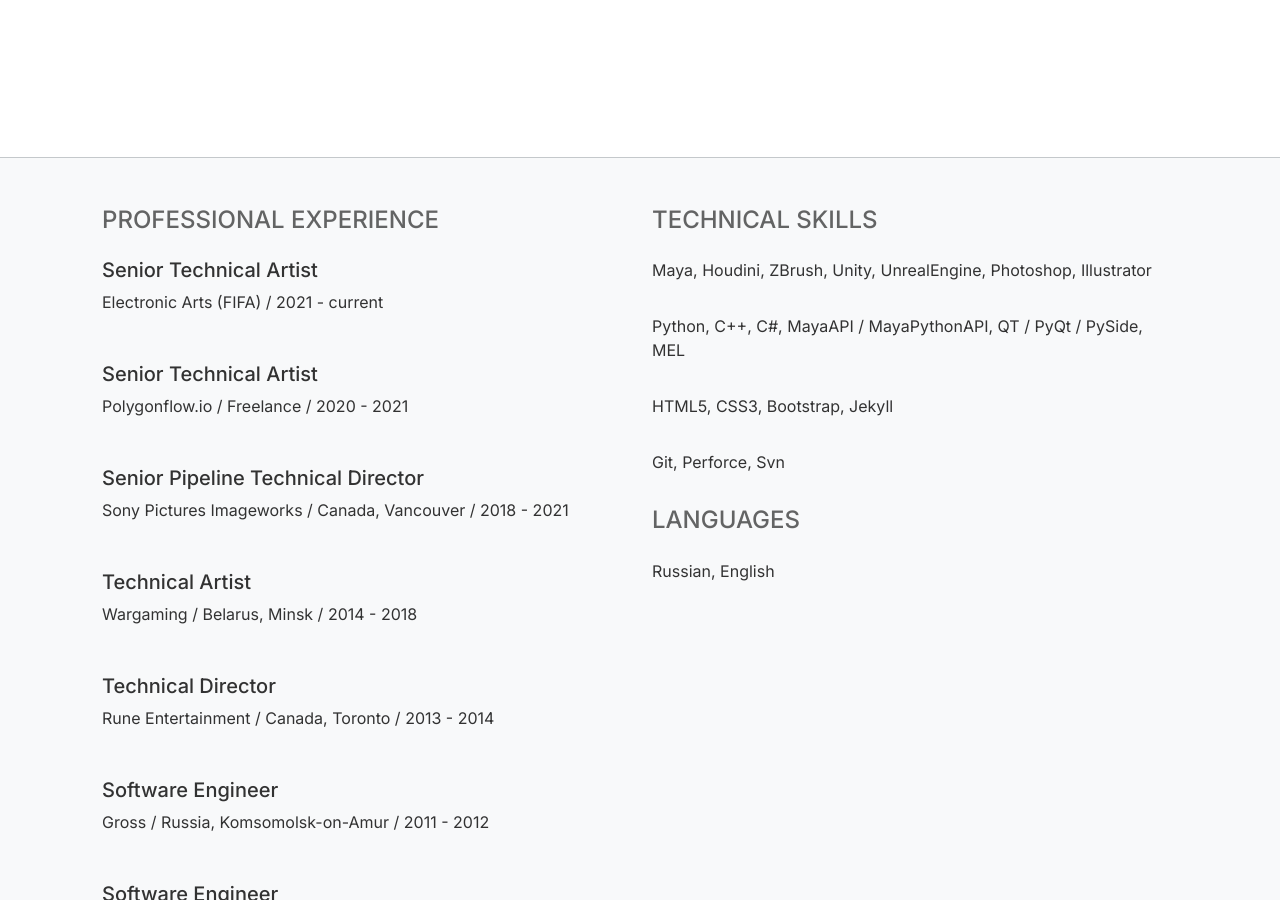
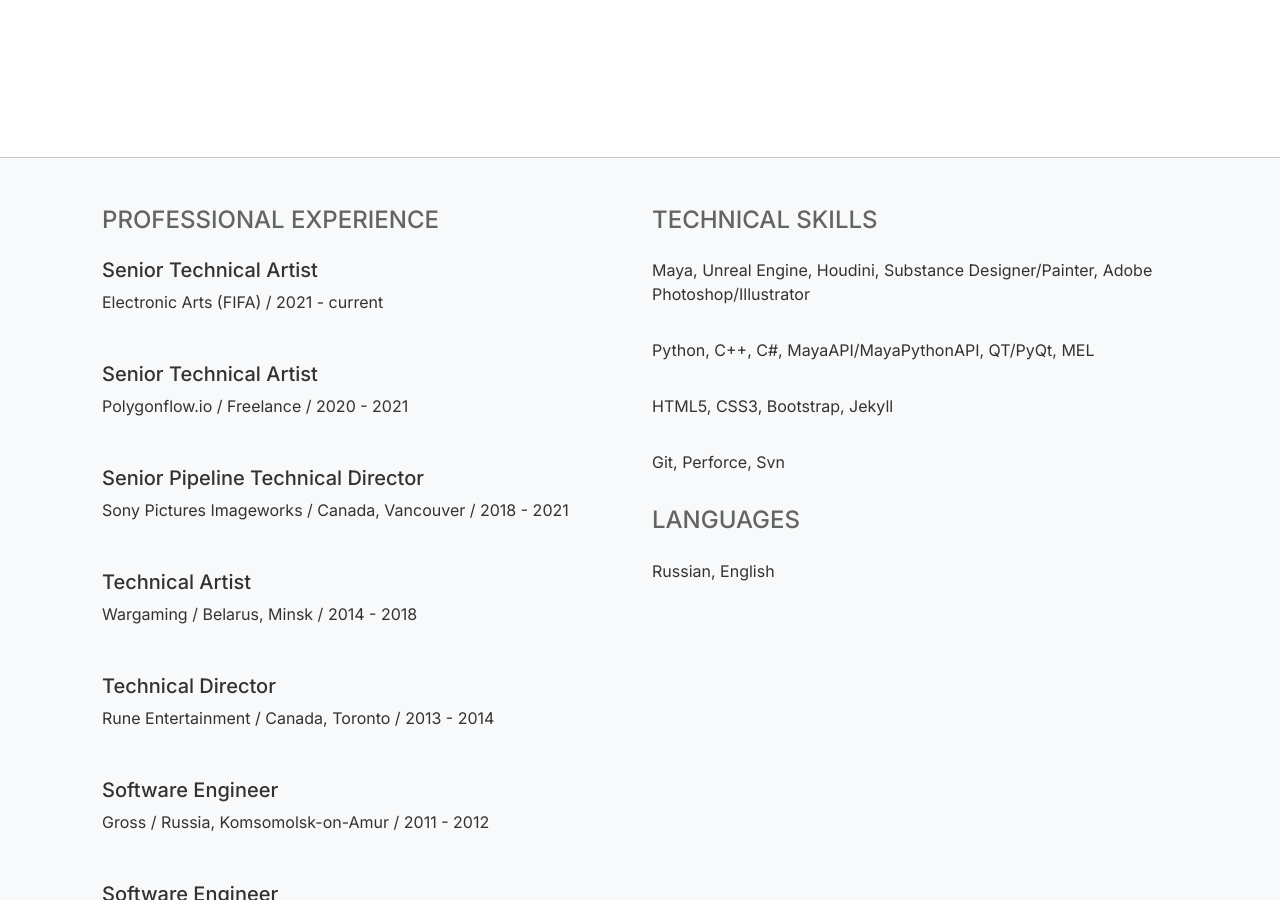
Before and after one commit to volodinroman/volodinroman.github.io, a Jekyll site: the page built from index.html, in a window 1280 px wide and 900 px high, scrolled down 878 px. Built offline with Jekyll 4.4.1, drawn with Linux system fonts in a browser that asks for light colours; nearby versions of some CDN libraries.

Commit message:
about update

```diff
--- a/about/index.html
+++ b/about/index.html
@@ -83,10 +83,10 @@
 
                 <ul class="list-unstyled text-black-80">
                     <li class="py-3">
-                        Maya, Houdini, ZBrush, Unity, UnrealEngine, Photoshop, Illustrator
+                        Maya, Unreal Engine, Houdini, Substance Designer/Painter, Adobe Photoshop/Illustrator
                     </li>
                     <li class="py-3">
-                        Python, C++, C#, MayaAPI / MayaPythonAPI, QT / PyQt / PySide, MEL
+                        Python, C++, C#, MayaAPI/MayaPythonAPI, QT/PyQt, MEL
                     </li>
                     <li class="py-3">
                         HTML5, CSS3, Bootstrap, Jekyll
--- a/index.html
+++ b/index.html
@@ -83,10 +83,10 @@
 
                 <ul class="list-unstyled text-black-80">
                     <li class="py-3">
-                        Maya, Houdini, ZBrush, Unity, UnrealEngine, Photoshop, Illustrator
+                        Maya, Unreal Engine, Houdini, Substance Designer/Painter, Adobe Photoshop/Illustrator
                     </li>
                     <li class="py-3">
-                        Python, C++, C#, MayaAPI / MayaPythonAPI, QT / PyQt / PySide, MEL
+                        Python, C++, C#, MayaAPI/MayaPythonAPI, QT/PyQt, MEL
                     </li>
                     <li class="py-3">
                         HTML5, CSS3, Bootstrap, Jekyll
```
